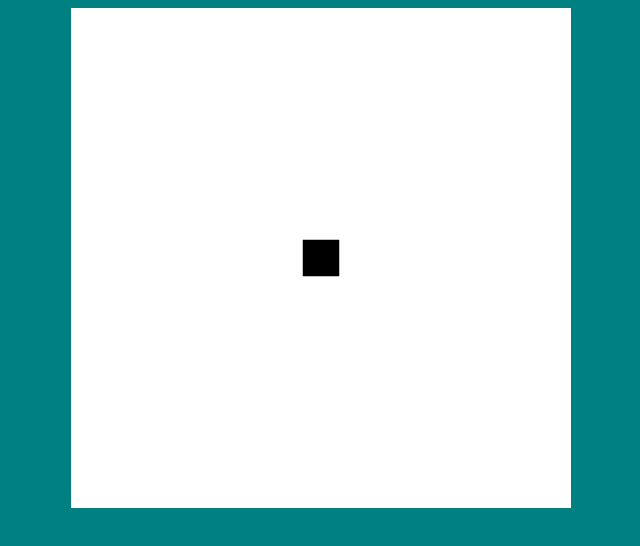
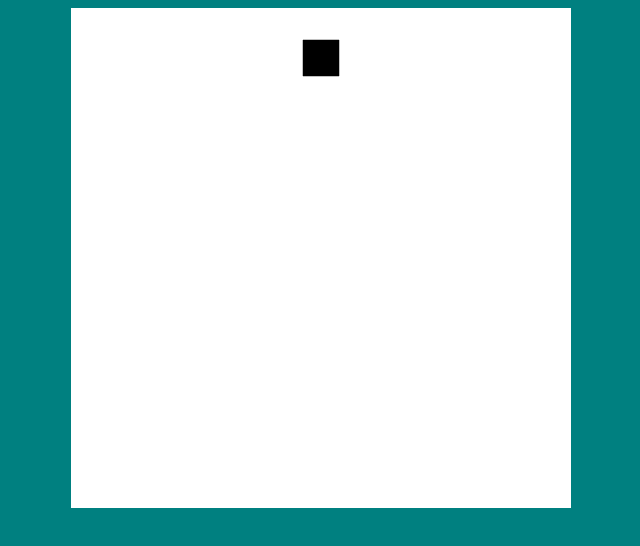
Before and after one commit to ccincotti3/FunWithWebGl, a plain HTML site: page funWithWebGl/002/index.html in a window 1280 px wide. Shown: the whole page, without its empty margins (319-959 px from the left). Drawn offline with Linux system fonts and the light colour scheme.

Commit message:
002-rotation

```diff
--- a/funWithWebGl/002/index.html
+++ b/funWithWebGl/002/index.html
@@ -19,11 +19,13 @@
         const gl = GLInstance().fSetSize(500, 500).fClear();
 
         const shaderProg = ShaderUtil.domShaderProgram(gl, "vertex_shader", "fragment_shader", true)
+        if(!shaderProg) { return null; }
 
         // 4. Get Location of Uniforms and Attributes.
         gl.useProgram(shaderProg);
         const aPositionLoc = gl.getAttribLocation(shaderProg, "a_position"),
-            uPointSizeLoc = gl.getUniformLocation(shaderProg, "uPointSize");
+            uPointSizeLoc = gl.getUniformLocation(shaderProg, "uPointSize"),
+            uAngleLoc = gl.getUniformLocation(shaderProg, "uAngle");
         gl.useProgram(null);
 
         //............................................
@@ -47,11 +49,15 @@
         // Render vars
         const RLoop = new RenderLoop(onRender).start();
         let gPointSize = 0;
+        let angle= 0;
         const gPointStep = 3;
+        const gAngleStep = (Math.PI / 180.0) * 90; // 90 deg's to radians
 
         function onRender(dt) {
             gPointSize += gPointStep * dt
             const size = (Math.sin(gPointSize) * 10) + 30
+            angle += gAngleStep * dt
+            gl.uniform1f(uAngleLoc, angle);		//Store data to the shader's uniform variable uPointSize
             gl.uniform1f(uPointSizeLoc, size);		//Store data to the shader's uniform variable uPointSize
             gl.fClear();
             gl.drawArrays(gl.POINTS, 0, gVertsCount);						//Draw the points
@@ -66,10 +72,17 @@
     in vec3 a_position;
 
     uniform float uPointSize;
+    uniform float uAngle;
 
     void main(void){
         gl_PointSize = uPointSize;
-        gl_Position = vec4(a_position, 1.0);
+        //gl_Position = vec4(a_position, 1.0);
+        gl_Position = vec4(
+            cos(uAngle) * 0.8 + a_position.x,
+            sin(uAngle) * 0.8 + a_position.y,
+            a_position.z,
+            1.0
+        );
     }
 </script>
 
--- a/funWithWebGl/002/sh.js
+++ b/funWithWebGl/002/sh.js
@@ -55,12 +55,12 @@ class ShaderUtil {
 
     static domShaderProgram(gl, vectID, fragID, doValidate) {
           // Get the shader sources
-          const vShaderSrc = ShaderUtil.domShaderSrc(vectID); if(!vShaderSrc) { handleError("vShaderSrc not found") }
-          const fShaderSrc = ShaderUtil.domShaderSrc(fragID); if(!fShaderSrc) { handleError("fShaderSrc not found")}
+          const vShaderSrc = ShaderUtil.domShaderSrc(vectID); if(!vShaderSrc) { return ShaderUtil.handleError("vShaderSrc not found") }
+          const fShaderSrc = ShaderUtil.domShaderSrc(fragID); if(!fShaderSrc) { return ShaderUtil.handleError("fShaderSrc not found")}
 
           // Compile the shaders from the sources
-          const vShader = ShaderUtil.createShader(gl, vShaderSrc, gl.VERTEX_SHADER);  if(!vShader) { handleError("vShader not created")}
-          const fShader = ShaderUtil.createShader(gl, fShaderSrc, gl.FRAGMENT_SHADER); if(!fShader) { handleError("fShader no created")}
+          const vShader = ShaderUtil.createShader(gl, vShaderSrc, gl.VERTEX_SHADER);  if(!vShader) { return ShaderUtil.handleError("vShader not created")}
+          const fShader = ShaderUtil.createShader(gl, fShaderSrc, gl.FRAGMENT_SHADER); if(!fShader) { return ShaderUtil.handleError("fShader no created")}
 
           // link the two shaders and create a program
           const shaderProg = ShaderUtil.createProgram(gl, vShader, fShader, doValidate)
@@ -68,7 +68,7 @@ class ShaderUtil {
           return shaderProg
     }
 
-    handleError(...err) {
+    static handleError(...err) {
         console.error(err)
         return null
     }
```
